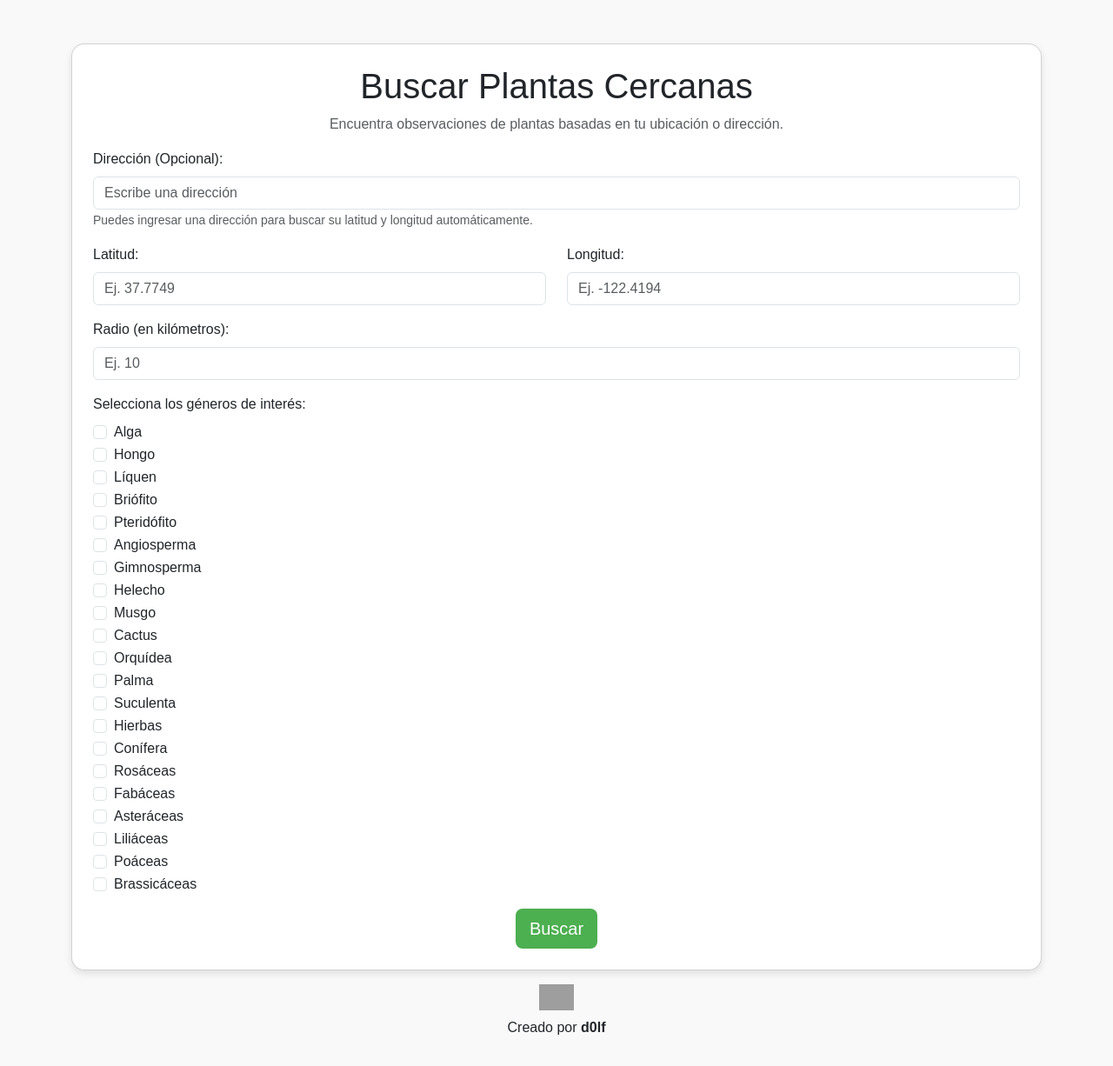
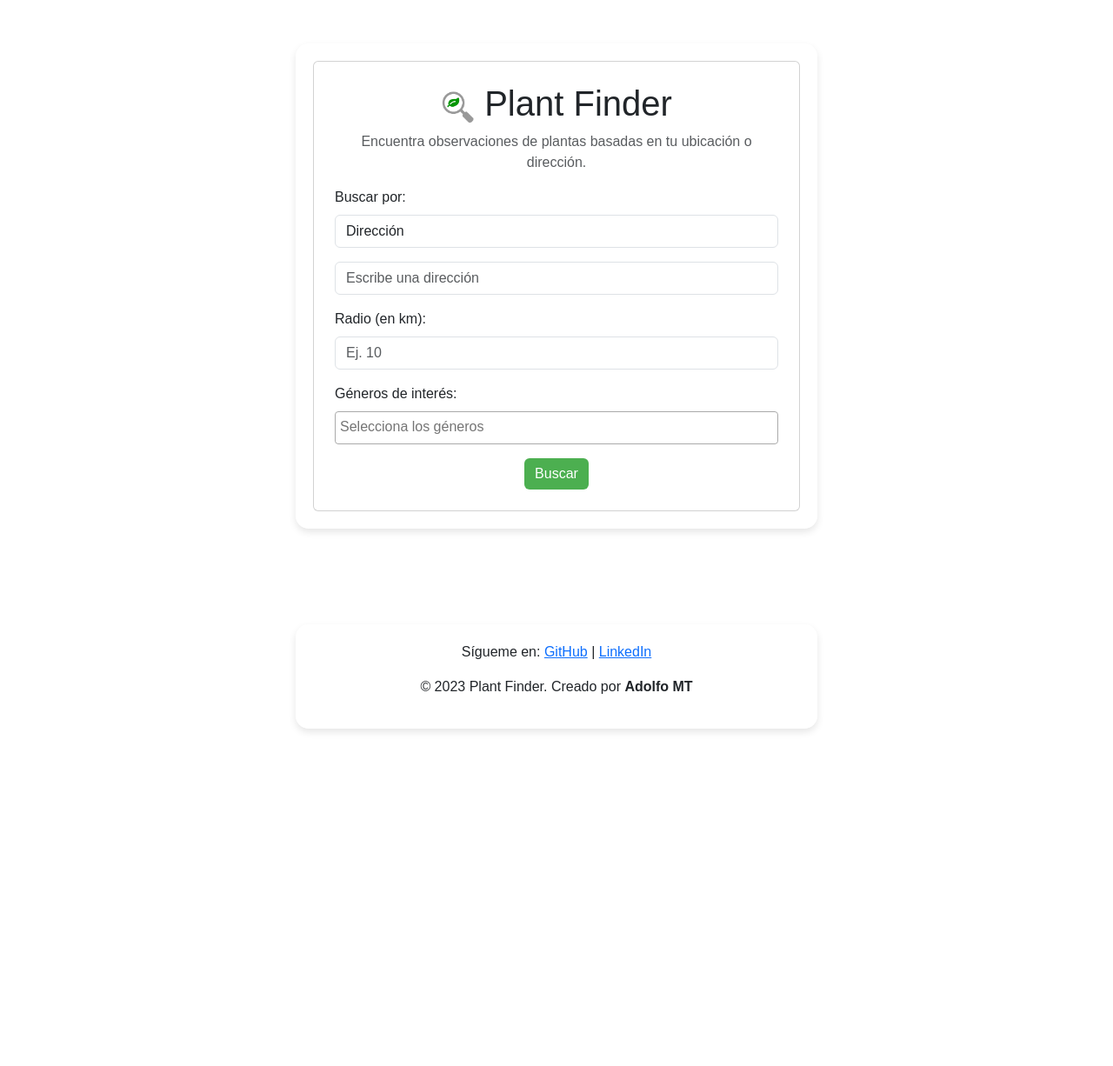
Before and after one commit to amt2283/HunterLeaf, a Flask app: page / in a window 1280 px wide. Shown: the whole page at 87% size. After the commit the page ends 842 px from the top, so only its background shows below. Run offline with Flask 2, Linux system fonts and the light colour scheme; grey boxes are pictures that could not be loaded.

Commit message:
Update index.html

```diff
--- a/templates/index.html
+++ b/templates/index.html
@@ -3,20 +3,31 @@
 <head>
     <meta charset="UTF-8">
     <meta name="viewport" content="width=device-width, initial-scale=1.0">
-    <title>Buscar Plantas Cercanas</title>
-    <!-- Bootstrap CSS -->
+    <title>Plant Finder</title>
     <link href="https://cdn.jsdelivr.net/npm/bootstrap@5.3.0-alpha3/dist/css/bootstrap.min.css" rel="stylesheet">
+    <link rel="stylesheet" href="https://cdnjs.cloudflare.com/ajax/libs/select2/4.0.13/css/select2.min.css">
     <style>
+        html, body {
+            height: 100%;
+            margin: 0;
+            padding: 0;
+        }
         body {
-            background-color: #f9f9f9;
             font-family: 'Arial', sans-serif;
+            display: flex;
+            flex-direction: column;
+            justify-content: space-between;
+            background-size: cover;
+            background-position: center;
+            background-repeat: no-repeat;
         }
         .container {
-            margin-top: 50px;
-        }
-        .card {
+            margin: 50px auto;
+            max-width: 600px;
+            background-color: rgba(255, 255, 255, 0.9);
             border-radius: 15px;
             box-shadow: 0 4px 8px rgba(0, 0, 0, 0.1);
+            padding: 20px;
         }
         .btn-primary {
             background-color: #4CAF50;
@@ -25,80 +36,130 @@
         .btn-primary:hover {
             background-color: #45a049;
         }
+        .logo-title {
+            display: flex;
+            align-items: center;
+            justify-content: center;
+            gap: 10px;
+        }
+        .logo {
+            height: 40px;
+        }
+        .footer {
+            text-align: center;
+            padding: 10px 0;
+            background-color: rgba(255, 255, 255, 0.9); /* Opcional: para que el texto sea legible */
+        }
     </style>
 </head>
 <body>
     <div class="container">
         <div class="card p-4">
-            <h1 class="text-center">Buscar Plantas Cercanas</h1>
-            <p class="text-center text-muted">Encuentra observaciones de plantas basadas en tu ubicación o dirección.</p>
+            <div class="text-center logo-title">
+                <img src="Logo PlantFinder.png" alt="Plant Finder Logo" class="logo">
+                <h1>Plant Finder</h1>
+            </div>
+            <p class="text-muted text-center">Encuentra observaciones de plantas basadas en tu ubicación o dirección.</p>
 
-            <form action="/buscar" method="post">
-                <!-- Dirección escrita -->
+            <form action="/buscar" method="post" onsubmit="return validarFormulario()">
                 <div class="mb-3">
-                    <label for="direccion" class="form-label">Dirección (Opcional):</label>
-                    <input type="text" id="direccion" name="direccion" class="form-control" placeholder="Escribe una dirección">
-                    <small class="text-muted">Puedes ingresar una dirección para buscar su latitud y longitud automáticamente.</small>
+                    <label class="form-label">Buscar por:</label>
+                    <select id="tipoEntrada" class="form-control" onchange="cambiarEntrada()">
+                        <option value="direccion">Dirección</option>
+                        <option value="coordenadas">Coordenadas</option>
+                    </select>
                 </div>
 
-                <!-- Latitud y Longitud -->
-                <div class="row">
+                <div id="direccionDiv" class="mb-3">
+                    <input type="text" id="direccion" name="direccion" class="form-control" placeholder="Escribe una dirección">
+                </div>
+
+                <div id="coordenadasDiv" class="row" style="display: none;">
                     <div class="col-md-6 mb-3">
-                        <label for="latitud" class="form-label">Latitud:</label>
-                        <input type="text" id="latitud" name="latitud" class="form-control" placeholder="Ej. 37.7749" required>
+                        <input type="text" id="latitud" name="latitud" class="form-control" placeholder="Latitud">
                     </div>
                     <div class="col-md-6 mb-3">
-                        <label for="longitud" class="form-label">Longitud:</label>
-                        <input type="text" id="longitud" name="longitud" class="form-control" placeholder="Ej. -122.4194" required>
+                        <input type="text" id="longitud" name="longitud" class="form-control" placeholder="Longitud">
                     </div>
                 </div>
 
-                <!-- Radio en kilómetros -->
                 <div class="mb-3">
-                    <label for="radio" class="form-label">Radio (en kilómetros):</label>
+                    <label for="radio" class="form-label">Radio (en km):</label>
                     <input type="number" id="radio" name="radio" class="form-control" placeholder="Ej. 10" required>
                 </div>
 
-                <!-- Géneros de interés -->
                 <div class="mb-3">
-                    <label for="generos" class="form-label">Selecciona los géneros de interés:</label>
-                    <div>
+                    <label for="generos" class="form-label">Géneros de interés:</label>
+                    <select id="generos" name="generos" class="form-control" multiple>
                         {% for genero in generos %}
-                        <div class="form-check">
-                            <input class="form-check-input" type="checkbox" name="generos" value="{{ genero }}" id="{{ genero }}">
-                            <label class="form-check-label" for="{{ genero }}">{{ genero }}</label>
-                        </div>
+                            <option value="{{ genero }}">{{ genero }}</option>
                         {% endfor %}
-                    </div>
+                    </select>
                 </div>
 
-                <!-- Botón de envío -->
                 <div class="text-center">
-                    <button type="submit" class="btn btn-primary btn-lg">Buscar</button>
+                    <button type="submit" class="btn btn-primary">Buscar</button>
                 </div>
             </form>
         </div>
+    </div>
+    <footer class="footer">
+        <div class="container">
+            <p>Sígueme en:
+                <a href="https://github.com/amt2283" target="_blank">GitHub</a> |
+                <a href="https://www.linkedin.com/in/adolfo-morales-tena-02395733b/" target="_blank">LinkedIn</a>
+            </p>
+            <p>&copy; 2023 Plant Finder. Creado por <strong>Adolfo MT</strong></p>
+        </div>
+    </footer>
 
-        <!-- Mensajes flash -->
-        {% with messages = get_flashed_messages(with_categories=true) %}
-        {% if messages %}
-        <div class="alert-container mt-4">
-            {% for category, message in messages %}
-            <div class="alert alert-{{ category }} alert-dismissible fade show" role="alert">
-                {{ message }}
-                <button type="button" class="btn-close" data-bs-dismiss="alert" aria-label="Close"></button>
-            </div>
-            {% endfor %}
-        </div>
-        {% endif %}
-        {% endwith %}
-    </div>
+    <script src="https://cdn.jsdelivr.net/npm/bootstrap@5.3.0-alpha3/dist/js/bootstrap.bundle.min.js"></script>
+    <script src="https://cdnjs.cloudflare.com/ajax/libs/jquery/3.6.0/jquery.min.js"></script>
+    <script src="https://cdnjs.cloudflare.com/ajax/libs/select2/4.0.13/js/select2.min.js"></script>
+    <script>
+        $(document).ready(function() {
+            $('#generos').select2({ placeholder: "Selecciona los géneros", allowClear: true });
+            fetchRandomPlantImage();
+        });
 
-    <!-- Bootstrap JS -->
-    <script src="https://cdn.jsdelivr.net/npm/bootstrap@5.3.0-alpha3/dist/js/bootstrap.bundle.min.js"></script>
+        function cambiarEntrada() {
+            let tipo = document.getElementById("tipoEntrada").value;
+            document.getElementById("direccionDiv").style.display = tipo === "direccion" ? "block" : "none";
+            document.getElementById("coordenadasDiv").style.display = tipo === "coordenadas" ? "flex" : "none";
+        }
+
+        function validarFormulario() {
+            let tipo = document.getElementById("tipoEntrada").value;
+            let direccion = document.getElementById("direccion").value.trim();
+            let latitud = document.getElementById("latitud").value.trim();
+            let longitud = document.getElementById("longitud").value.trim();
+
+            if (tipo === "direccion" && direccion === "") {
+                alert("Por favor, ingresa una dirección.");
+                return false;
+            }
+            if (tipo === "coordenadas" && (latitud === "" || longitud === "")) {
+                alert("Por favor, ingresa ambas coordenadas.");
+                return false;
+            }
+            return true;
+        }
+
+        function fetchRandomPlantImage() {
+            const timestamp = new Date().getTime();
+            const apiUrl = `https://api.inaturalist.org/v1/observations?taxon_id=47126&per_page=1&order_by=random&timestamp=${timestamp}`;
+
+            $.getJSON(apiUrl, function(data) {
+                if (data.results.length > 0 && data.results[0].photos.length > 0) {
+                    let imageUrl = data.results[0].photos[0].url.replace("square", "large");
+                    $("body").css("background-image", `url(${imageUrl})`);
+                } else {
+                    console.error("No se encontraron imágenes en la respuesta de la API.");
+                }
+            }).fail(function() {
+                console.error("Error al cargar la imagen de la planta.");
+            });
+        }
+    </script>
 </body>
-<footer class="text-center py-3">
-    <img src="ruta_a_tu_logo.png" alt="Logo de d0lf" style="height: 30px;">
-    <p class="mt-2">Creado por <strong>d0lf</strong></p>
-</footer>
 </html>
```
